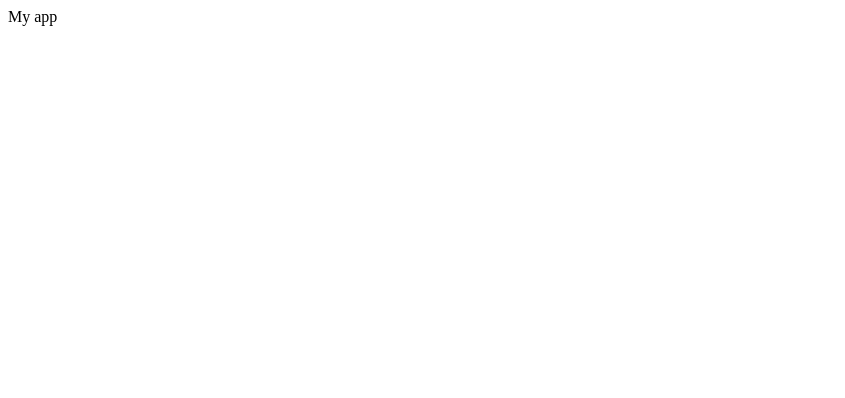
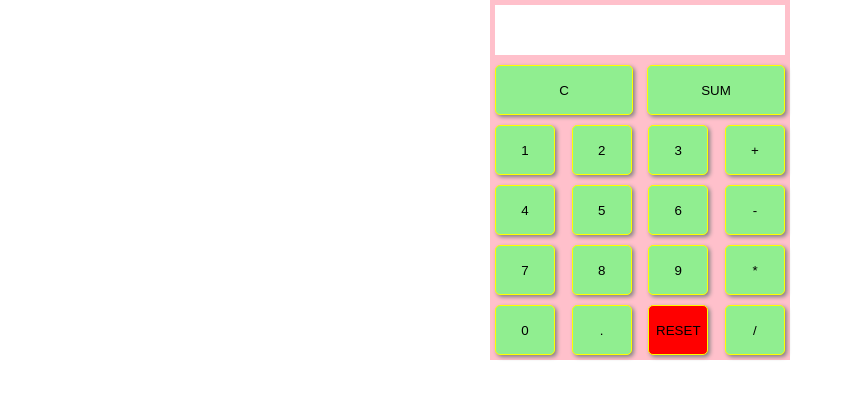
Before and after one commit to victorchei/some-react-examples, a React (Create React App) app: page / in a window 1280 px wide. Shown: the top 398 px of the page, without its empty margins (0-845 px from the left). Built offline with nearby package versions, Linux system fonts and the light colour scheme.

Commit message:
add start culc code, need check it

```diff
--- a/src/App.js
+++ b/src/App.js
@@ -1,8 +1,10 @@
+import Culculator from "./componets/Culculator";
+
 function App() {
   return (
-    <div>
-          My app
-    </div>
+    <>
+      <Culculator/>
+    </>
   );
 }
 
--- /dev/null
+++ b/src/componets/CulcButton/index.js
@@ -0,0 +1,14 @@
+function CulcButton({type, text, cl, onClick}) {
+	const onClickHandler = ({target}) => {
+		onClick(target.classList, target.innerText);
+	}
+
+	return <button
+		type={type ?? 'button'}
+		className={cl}
+		onClick={onClickHandler}>
+		{text}
+	</button>
+}
+
+export default CulcButton;
--- /dev/null
+++ b/src/componets/Culculator/index.js
@@ -0,0 +1,121 @@
+import React from "react";
+import CulcButton from "../CulcButton";
+import './style.css';
+
+function getRestStrData(str, number) {
+    const isStr = isRestStrData(str);
+    let symbol = '';
+    let newStr = '';
+    if(isStr) { // завжди спереді з симоволом, якщо є остача
+
+        const newS = str.slice(String(number).length);
+
+        symbol = newS[0];
+        newStr = symbol === '-' ? newS : newS.slice(1);
+    }
+    return [symbol, newStr];
+}
+
+function isRestStrData(str) {
+    return str.length > 0 || parseInt(str);
+}
+
+function isNumber(number) {
+    return !!number;
+}
+
+function getExpResult(exp) {
+    const arr = {
+        '+': [],
+        '*': 1
+    };
+
+    (function divide(arr, str, n = 1) {
+        if(!Number(str[0]) && str[0] !== '-') str = str.slice(1);
+
+        const firstNumber = parseInt(str);
+
+        if(!isNumber(firstNumber)) {
+            return;
+        }
+
+        const [symbol, newStr] = getRestStrData(str, firstNumber);
+
+        const number = Number(arr['*'])*Math.pow(firstNumber, n);
+
+        if(symbol === '+' || symbol === '-') {
+            arr['+'].push(number);
+            arr['*'] = 1;
+            divide(arr, newStr);
+
+        } else if (symbol === '*') {
+            arr['*'] = number;
+            divide(arr, newStr);
+        } else if (symbol === '/') {
+            arr['*'] = number;
+            divide(arr, newStr, -1);
+        } else {
+            arr['+'].push(number);
+            arr['*'] = 1;
+        }
+        return;
+    })(arr, exp);
+
+    return arr['+'].reduce((a, b) => a+b);
+}
+
+function Culculator() {
+    const [ state, setState ] = React.useState({exp: '', result: ''});
+
+
+    const onButtonClick = (classList, text) => {
+        switch (classList.value) {
+            case 'sum':
+                setState((state) => ({...state, result: getExpResult(state.exp)}));
+                break;
+            case 'reset':
+                setState(() => ({exp: '', result: ''}));
+                break;
+            case 'del':
+                setState((state) => {
+                    const res = state.exp.slice(0, -1);
+                    return {exp: res,  result: res};
+                });
+                break;
+            default:
+            setState((state) => {
+                const res = state.exp + text;
+                return {exp: res,  result: res};
+            });
+        }
+	}
+
+    return (
+      <form id='calc'>
+        {/* {console.log(state)} */}
+        <div className='result'>{state.result}</div>
+        <div className="buttons">
+            <CulcButton  onClick={onButtonClick} text='C' cl='del'/>
+            <CulcButton  onClick={onButtonClick} text='SUM' cl='sum'/>
+            <CulcButton  onClick={onButtonClick} text='1'/>
+            <CulcButton  onClick={onButtonClick} text='2'/>
+            <CulcButton  onClick={onButtonClick} text='3'/>
+            <CulcButton  onClick={onButtonClick} text='+'/>
+            <CulcButton  onClick={onButtonClick} text='4'/>
+            <CulcButton  onClick={onButtonClick} text='5'/>
+            <CulcButton  onClick={onButtonClick} text='6'/>
+            <CulcButton  onClick={onButtonClick} text='-'/>
+            <CulcButton  onClick={onButtonClick} text='7'/>
+            <CulcButton  onClick={onButtonClick} text='8'/>
+            <CulcButton  onClick={onButtonClick} text='9'/>
+            <CulcButton  onClick={onButtonClick} text='*'/>
+            <CulcButton  onClick={onButtonClick} text='0'/>
+            <CulcButton  onClick={onButtonClick} text='.'/>
+            <CulcButton  onClick={onButtonClick} text='RESET' cl='reset'/>
+            <CulcButton  onClick={onButtonClick} text='/'/>
+        </div>
+      </form>
+    );
+  }
+
+  export default Culculator;
--- /dev/null
+++ b/src/componets/Culculator/style.css
@@ -0,0 +1,48 @@
+* {
+    margin: 0;
+    padding: 0;
+}
+
+#calc {
+    width: 300px;
+    margin: 0 auto;
+    display: flex;
+    flex-direction: column;
+    background: pink;
+}
+
+
+#calc .result {
+    height: 50px;
+    flex-grow: 1;
+    margin: 5px;
+    background: white;
+
+}
+
+#calc .buttons {
+    width: 100%;
+    display: flex;
+    justify-content: space-between;
+    flex-wrap: wrap;
+}
+
+#calc button {
+    width: 20%;
+    height: 50px;
+    border: 1px solid yellow;
+    border-radius: 5px;
+    margin: 5px;
+    background: lightgreen;
+    box-shadow: 2px 2px 4px gray;
+    cursor: pointer;
+}
+
+#calc button.reset {
+    background: red;
+}
+
+#calc button.del,
+#calc button.sum {
+    min-width: 46%;
+}
```
